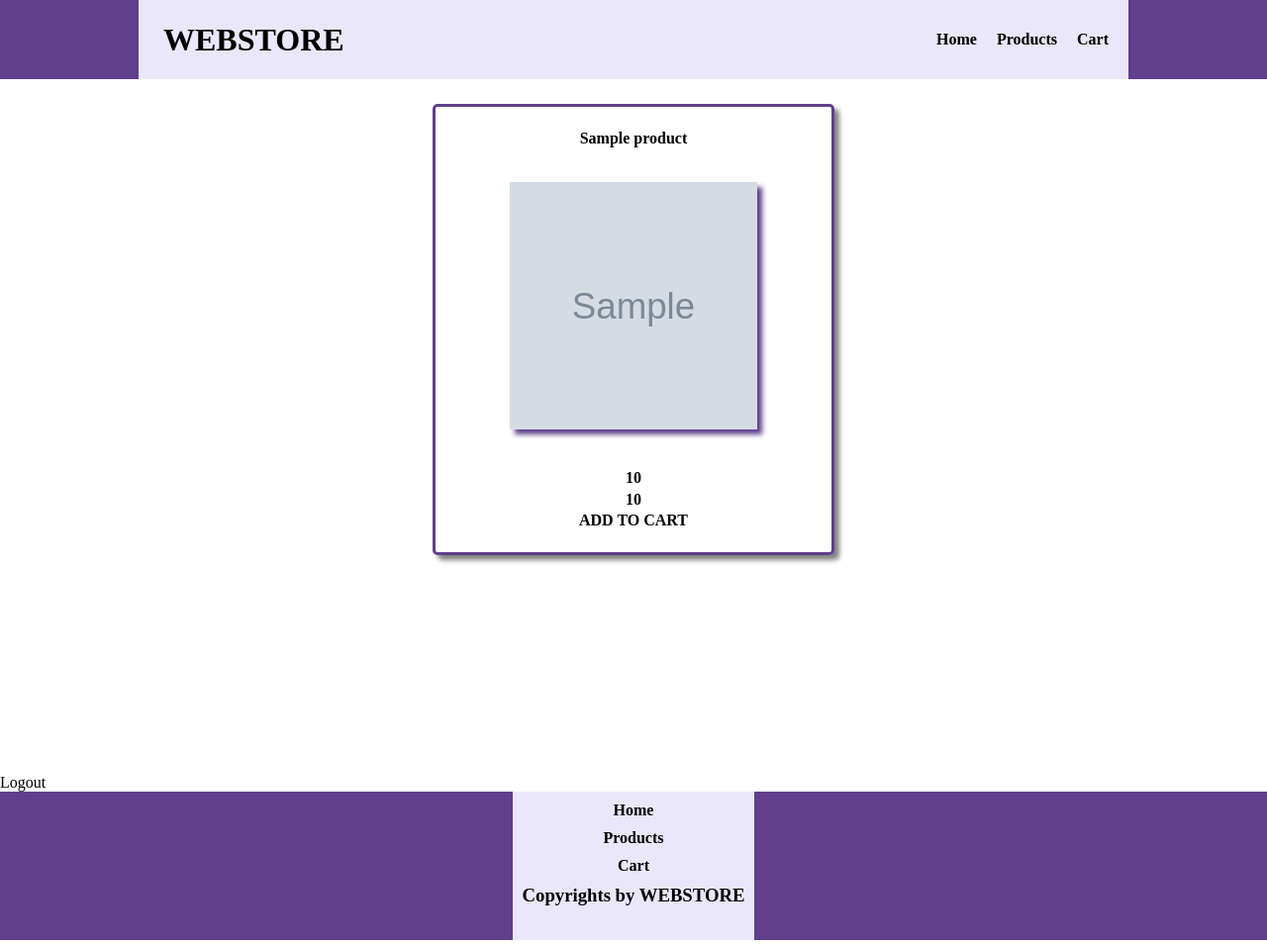
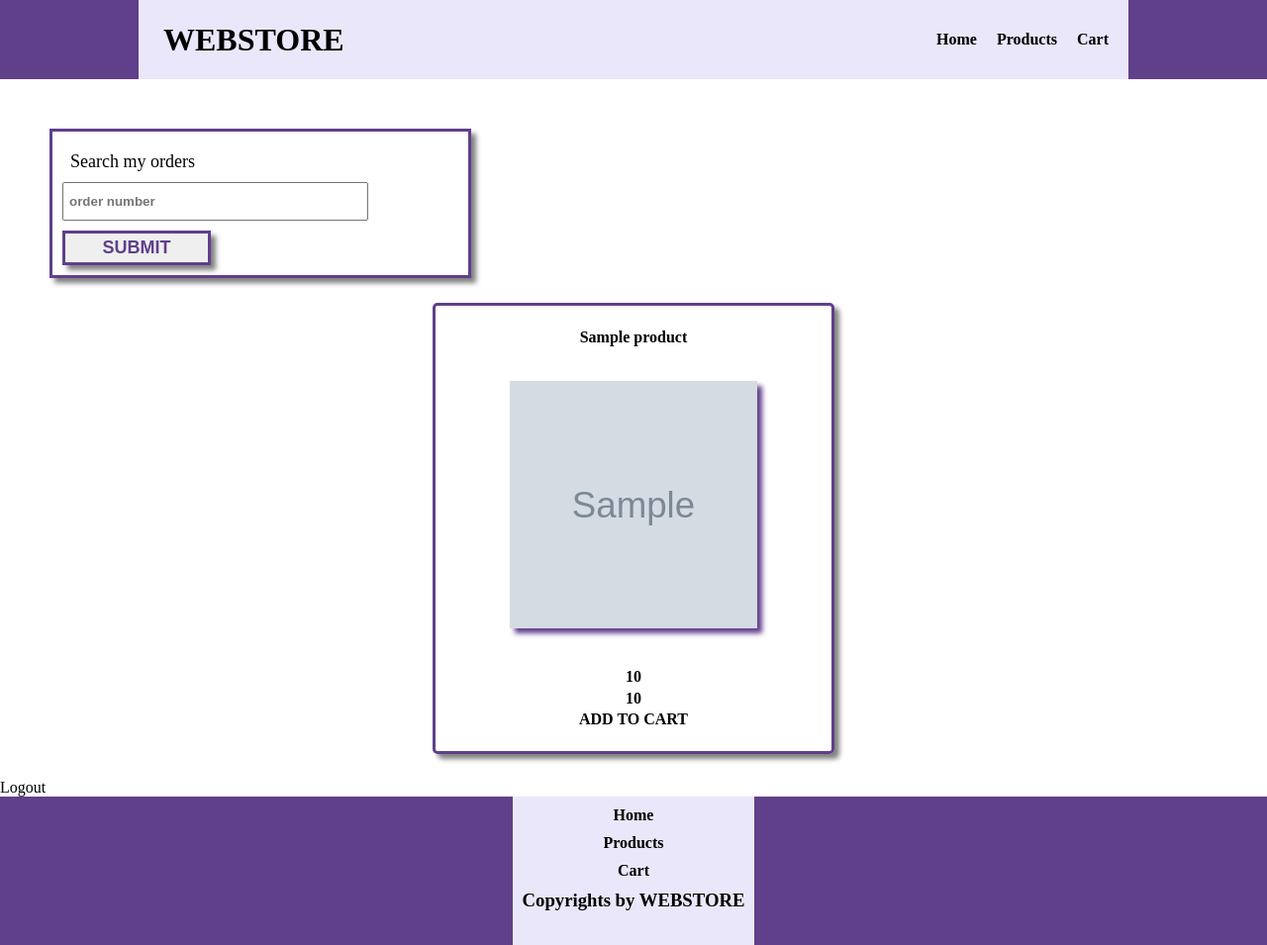
Before and after one commit to vemicnikola4/my_first_webstore, a PHP site: page /products.php in a window 1280 px wide. Shown: the whole page at 99% size. Run offline with PHP 8.4, Linux system fonts and the light colour scheme; the visitor is signed in with stand-in values (Sample User, id 1); tables that the repository leaves empty or names only in its code hold one stand-in row (values such as "Sample post"); grey boxes marked "Sample" are stand-in pictures.

Commit message:
back to the version with order number everithing works

```diff
--- a/add_to_cart.php
+++ b/add_to_cart.php
@@ -8,6 +8,9 @@ include_once "header_footer.php";
 echo "<div id='container'>";
 echo top_header();
 $cart-> total_item();
+if ( !isset($_SESSION['order_number'])){
+    $_SESSION['order_number']=mt_rand(10000000,999999999);
+}
 if ( isset($_SESSION['user']) || isset($_COOKIE['user'])){
     if ( isset( $_GET ['action']) && $_GET['action'] == 'add_to_cart'){
         $order_number=$_SESSION['order_number'];
@@ -45,8 +48,8 @@ if ( isset($_SESSION['user']) || isset($_COOKIE['user'])){
 
 }else{
     echo "<div class='form_div'>";
+        echo "<p><a class='button' href='index.php'>ULOGUJTE SE</a></p><br>";
         echo "<p>NISTE ULOGOVANI</p>";
-        echo "<a href='index.php'>ULOGUJTE SE</a>";
         echo "</div>";
 }
 
--- a/class_cart.php
+++ b/class_cart.php
@@ -39,8 +39,8 @@ class Cart{
         echo "<td>".$this->cart_items[$i]['price']." e</td>";
         echo "<td>".$this->cart_items[$i]['quantity']."</td>";
         echo "<td>".$item_total." e</td>";
-        echo "<td><a href='add_to_cart.php?action=add_quantity&barcode=$barcode'>+</a></td>";
-        echo "<td><a href='add_to_cart.php?action=reduce_quantity&barcode=$barcode'>-</a></td>";
+        echo "<td><a  href='add_to_cart.php?action=add_quantity&barcode=$barcode'><button style='width:100px'>+</button></a></td>";
+        echo "<td><a  href='add_to_cart.php?action=reduce_quantity&barcode=$barcode'><button style='width:100px'>-</button></a></td>";
         echo "<td><a href='add_to_cart.php?action=delite&barcode=$barcode'>DELETE</a></td>";
         echo "</tr>";
         $cart_total += $item_total;
--- a/class_database.php
+++ b/class_database.php
@@ -105,6 +105,20 @@ class Database{
 
         echo "</div >";
     }
+    function find_product($barcode){
+        $product = $this-> select("SELECT * FROM cart WHERE order_number=$order_number");
+        if ($product['sucssesful'] == true){
+            return $product['array'];
+        }else{
+            die( "NEUSPESAN UPIT ". $product['message']);
+        }
+    }
+    function show_product($barcode){
+        $product = $this -> find_product($barcode);
+        for ( $i = 0; $i < count ($product); $i++){
+
+        }
+    }
 }
 $base = new Database('web_store');
 
--- a/index.php
+++ b/index.php
@@ -25,8 +25,8 @@
     <input class='text' type='text' name="name" placeholder="name">
     <input class='text' type="text" name="lastname" placeholder="lastname">
     <input class='text' type="text" name="email" placeholder="email">
-    <input class='text' type="text" name="password" placeholder="password">
-    <input class='text' type="text" name="repeat_password" placeholder="repeat password">
+    <input class='text' type="password" name="password" placeholder="password">
+    <input class='text' type="passeord" name="repeat_password" placeholder="repeat password">
     <input class='button' type="submit" value="REGISTER">
    </form>
     <form action="log_in.php">
--- a/log_in.php
+++ b/log_in.php
@@ -24,6 +24,7 @@ if (isset($_GET['action'])&& $_GET['action'] == "log_in"){
                     }else{
                         $_SESSION['user']=$email;
                         header ("Location: products.php");
+
                     }
                 }
             }
@@ -35,7 +36,7 @@ if (isset($_GET['action'])&& $_GET['action'] == "log_in"){
         echo  '<form action="log_in.php">';
         echo  '<input type="hidden" name="action" value="log_in">';
         echo  '<input class="text" type="text" name="email" placeholder="email">';
-        echo  '<input class="text" type="text" name="password" placeholder="password">';
+        echo  '<input class="text" type="password" name="password" placeholder="password">';
         echo "<br>";
         echo  '<p>Remember me on this computer <input type="checkbox" name="remember"></p>';
         echo "<br>";
@@ -51,7 +52,7 @@ if (isset($_GET['action'])&& $_GET['action'] !== "log_in"){
     echo  '<form action="log_in.php">';
     echo  '<input type="hidden" name="action" value="log_in">';
     echo  '<input class="text" type="text" name="email" placeholder="email">';
-    echo  '<input class="text" type="text" name="password" placeholder="password">';
+    echo  '<input class="text" type="password" name="password" placeholder="password">';
     echo  '<br>';
     echo  '<p>Remember me on this computer <input type="checkbox" name="remember"></p>';
     echo  '<br>';
--- a/products.php
+++ b/products.php
@@ -18,6 +18,16 @@ include_once "style.css";
     <?php
         echo top_header();
        if ( isset($_SESSION['user']) || isset($_COOKIE['user'])){
+        echo "<div class='form_div'>";
+        echo "<div class='log_in_div'>";
+        echo "<p>Search my orders</p>";
+        echo "<form action='search_order.php'>";
+        echo "<input type='hidden' name='action' value='search_order'>";
+        echo "<input class='text' type='text' name='order_number' placeholder='order number'>";
+        echo "<input class='button' type='submit' value='SUBMIT'>";
+        echo "</form>";
+        echo "</div>";
+        echo "</div>";
         echo "<div class='all_products_container'>";
            $products = $base -> show_all_products();
            for ( $i = 0; $i < count($products);$i++ ){
@@ -36,8 +46,8 @@ include_once "style.css";
 
        }else{
         echo "<div class='form_div'>";
+        echo "<p><a class='button' href='index.php'>ULOGUJTE SE</a></p><br>";
         echo "<p>NISTE ULOGOVANI</p>";
-        echo "<a href='index.php'>ULOGUJTE SE</a>";
         echo "</div>";
 
 
--- a/style.css
+++ b/style.css
@@ -176,4 +176,23 @@
     width: 150px;
 
 }
+.button{
+    height:35px;
+    width: 150px;
+    border:solid;
+    border-color: #603F8B;
+    color: #603F8B;
+    font-size: large;
+    font-weight: bold;
+    box-shadow: 5px 5px 5px grey;
+    margin-top: 10px;
+}
+.button:hover{
+    cursor: pointer;
+    background-color: #B4FEE7;
+}
+a.button{
+    padding: 5px;
+    margin-bottom: 5px;
+}
 </style>
--- a/submit.php
+++ b/submit.php
@@ -7,9 +7,6 @@ include_once "style.css";
 echo "<div id='container'>";
 echo top_header();
 echo "<div class='form_div'>";
-if ( !isset($_SESSION['order_number'])){
-    $_SESSION['order_number']=mt_rand(10000000,999999999);
-}
 if ( isset( $_GET['action']) && $_GET['action'] == 'submit'){
     $time = date ( 'Y-m-d H-i-s');
     $cart = $_SESSION['cart'];
```
Also changed, not shown: register.php (+25 -11 lines), search_order.php (+9 -2 lines).
